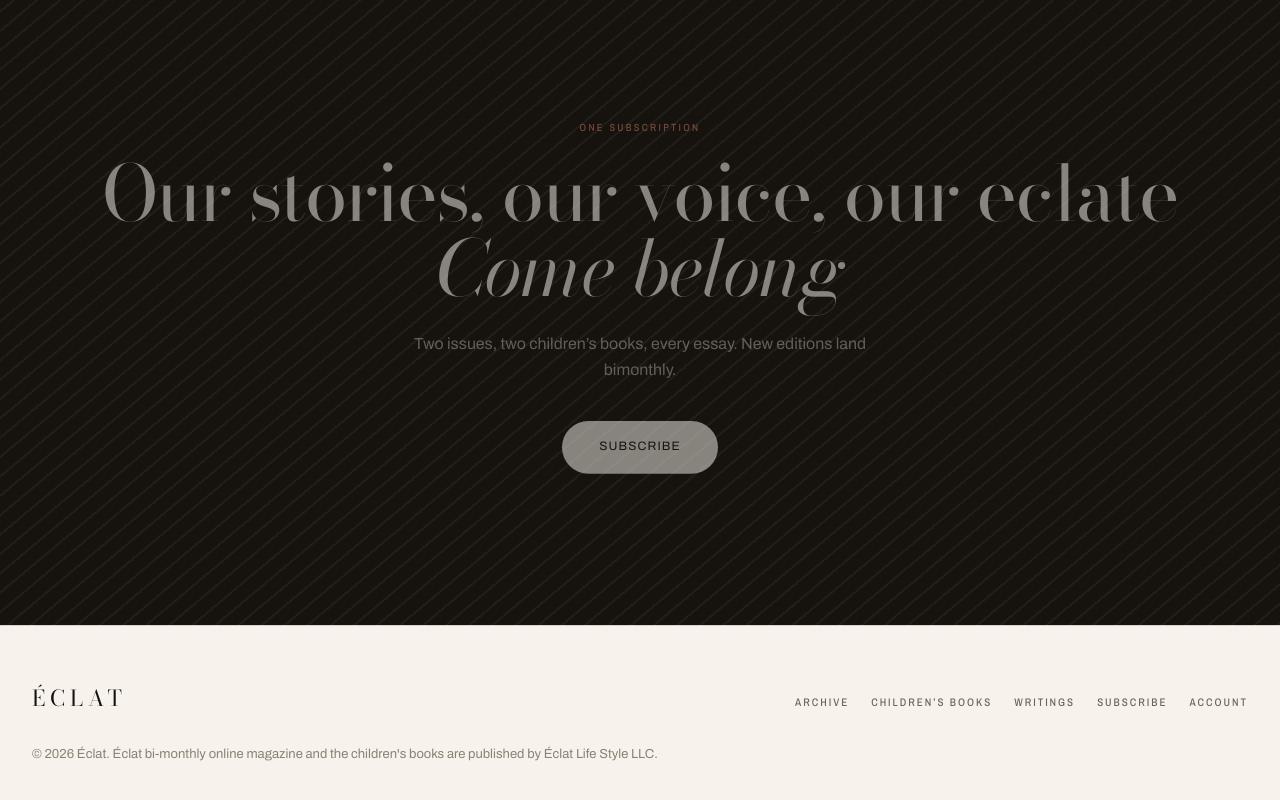
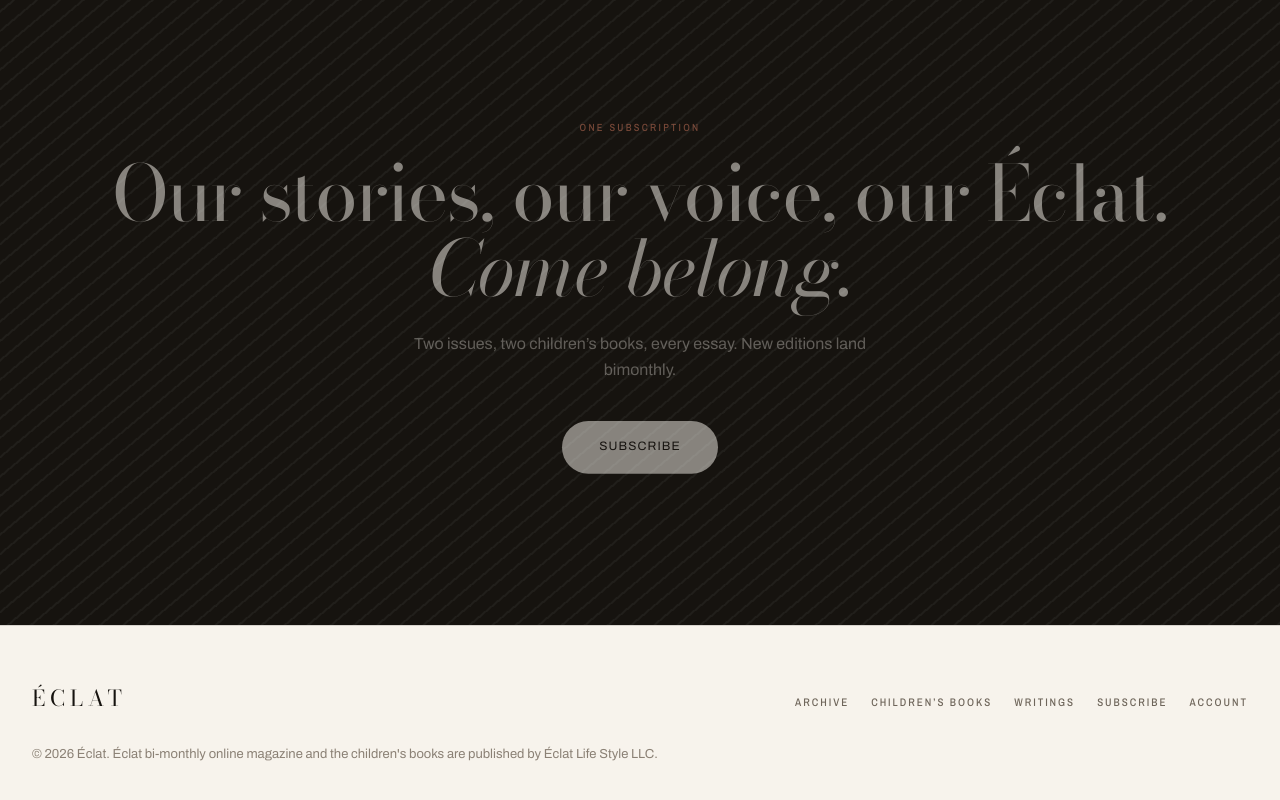
Before and after one commit to aliyanalikhan/eclat, a React (Vite) app: page / in a window 1280 px wide. Shown: the part 5293-6093 px from the top of the page. Built offline with nearby package versions, Linux system fonts and the light colour scheme; no server answers.

Commit message:
fix(quick-260913-hgd): punctuate CTA heading and capitalize Eclat as Éclat
Our stories, our voice, our eclate -> 'Our stories, our voice, our Éclat.' and 'Come belong' -> 'Come belong.' in Home.jsx and the Eclat.dc.html mirror.

```diff
--- a/Eclat.dc.html
+++ b/Eclat.dc.html
@@ -192,7 +192,7 @@
       <div style="position:relative;max-width:1360px;margin:0 auto;padding:140px 32px;text-align:center">
         <div data-cta="1" style="transition:transform .8s cubic-bezier(.2,.7,.2,1),opacity .8s">
           <div style="font-family:'Archivo Narrow',sans-serif;font-size:11px;letter-spacing:0.22em;text-transform:uppercase;color:oklch(0.68 0.12 38);margin-bottom:22px">One subscription</div>
-          <h2 style="font-family:'Bodoni Moda',serif;font-weight:400;font-size:clamp(38px,6.4vw,88px);line-height:0.98;margin:0 0 26px;letter-spacing:-0.02em">Our stories, our voice, our eclate<br /><span style="font-style:italic">Come belong</span></h2>
+          <h2 style="font-family:'Bodoni Moda',serif;font-weight:400;font-size:clamp(38px,6.4vw,88px);line-height:0.98;margin:0 0 26px;letter-spacing:-0.02em">Our stories, our voice, our Éclat.<br /><span style="font-style:italic">Come belong.</span></h2>
           <p style="max-width:520px;margin:0 auto 40px;font-size:17px;line-height:1.65;color:rgba(247,243,236,0.66)">Forty-eight back issues, four children's books, every essay. New editions land bimonthly.</p>
           <button onClick="{{ goSubscribe }}" style="font:inherit;font-size:13px;letter-spacing:0.09em;text-transform:uppercase;cursor:pointer;border:0;background:#f7f3ec;color:#16130f;padding:18px 40px;border-radius:999px;transition:transform .3s cubic-bezier(.2,.7,.2,1),box-shadow .3s" style-hover="transform:translateY(-3px);box-shadow:0 18px 40px rgba(0,0,0,0.4)" style-active="transform:translateY(0) scale(0.98)">Subscribe</button>
         </div>
--- a/src/routes/Home.jsx
+++ b/src/routes/Home.jsx
@@ -402,9 +402,9 @@ export default function Home() {
           <div className="cta__scale" data-cta="1">
             <p className="cta__eyebrow">One subscription</p>
             <h2 id="cta-h">
-              Our stories, our voice, our eclate
+              Our stories, our voice, our Éclat.
               <br />
-              <em style={{ fontStyle: 'italic' }}>Come belong</em>
+              <em style={{ fontStyle: 'italic' }}>Come belong.</em>
             </h2>
             <p className="cta__lede">
               Two issues, two children&rsquo;s books, every essay. New editions land bimonthly.
```
Also changed, not shown: .planning/quick/260913-hgd-add-youtube-shorts-video-u4joi7n3qwo-to-/260913-hgd-SUMMARY.md.
